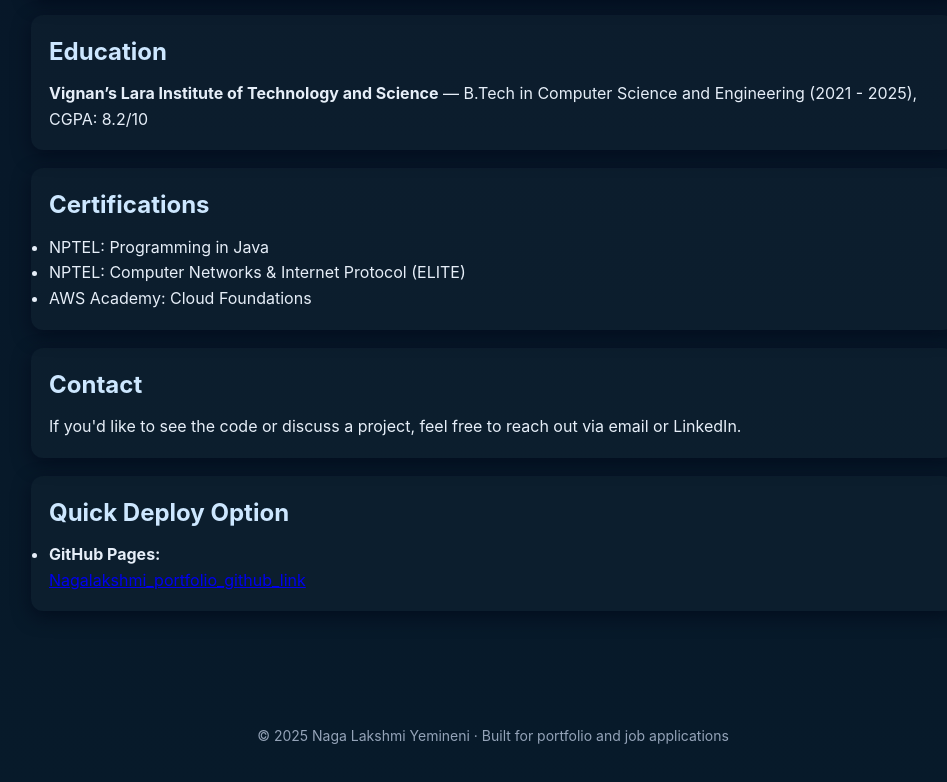
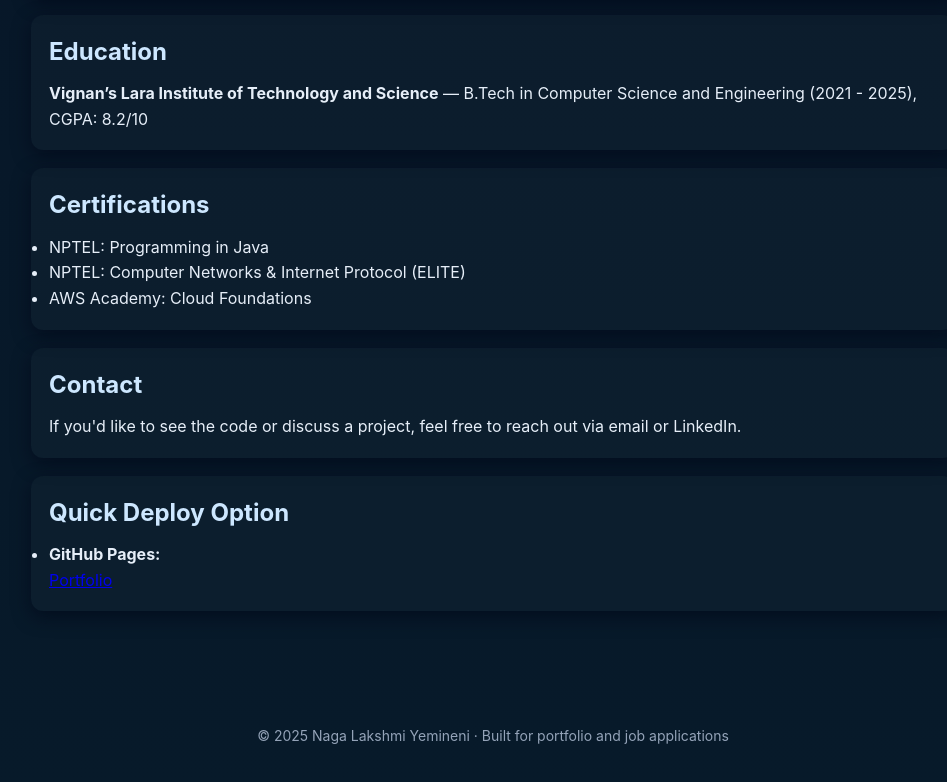
Before and after one commit to YNlakshmi/Portfolio, a plain HTML site: page nagalakshmi_portfolio_site/index.html in a window 1280 px wide. Shown: the part 1134-1916 px from the top of the page, without its empty margins (147-1094 px from the left). Drawn offline with Linux system fonts and the light colour scheme.

Commit message:
Update index.html

```diff
--- a/nagalakshmi_portfolio_site/index.html
+++ b/nagalakshmi_portfolio_site/index.html
@@ -76,7 +76,7 @@
       <h2>Quick Deploy Option</h2>
       <ul>
         <li><strong>GitHub Pages:</strong></li>
-        <a href="https://ynlakshmi.github.io/Portfolio/nagalakshmi_portfolio_site/index.html">Nagalakshmi_portfolio_github_link</a>
+        <a href="https://ynlakshmi.github.io/Portfolio/nagalakshmi_portfolio_site/index.html" target="_blank">Portfolio</a>
       </ul>
     </section>
   </main>
```
